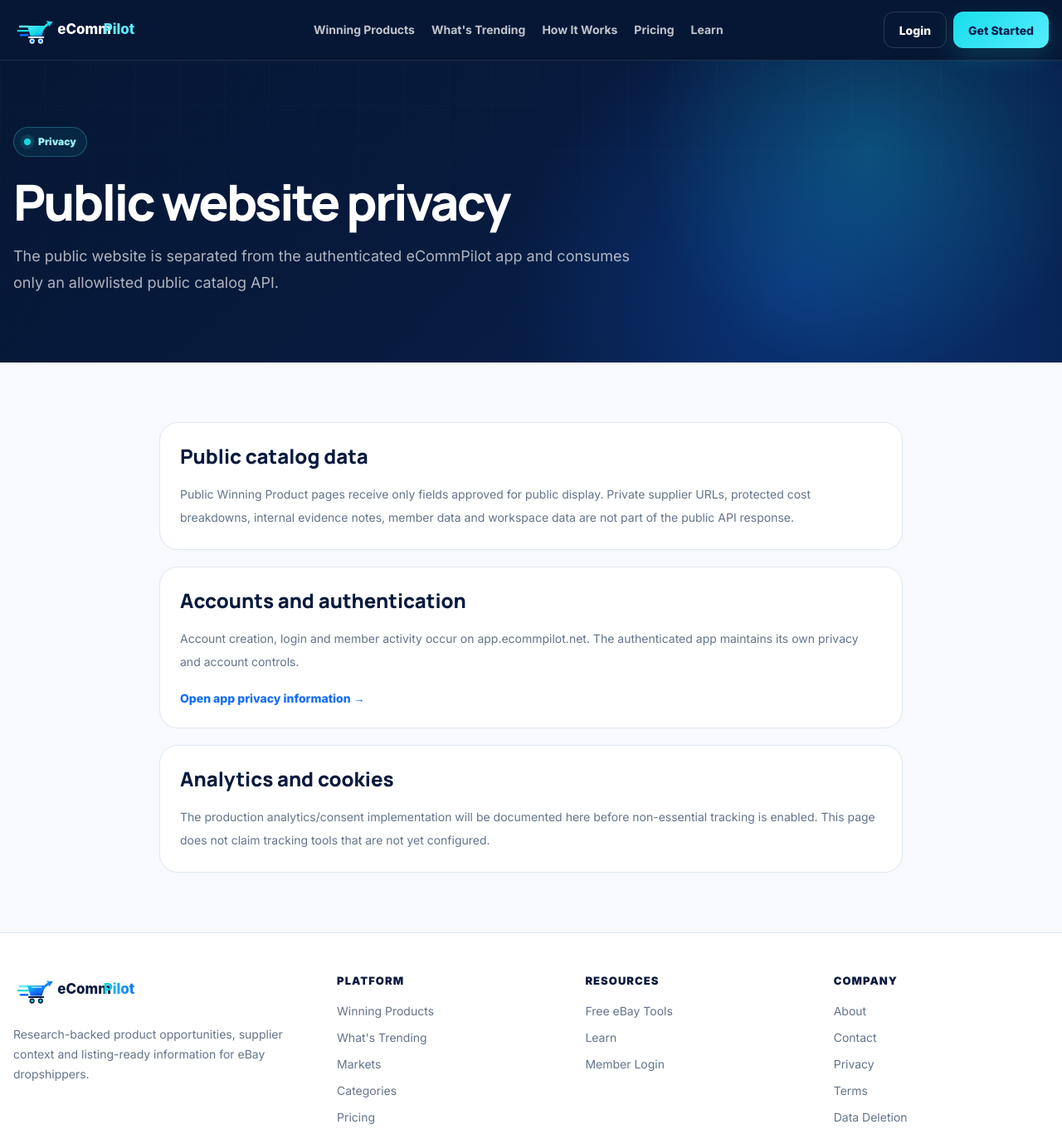
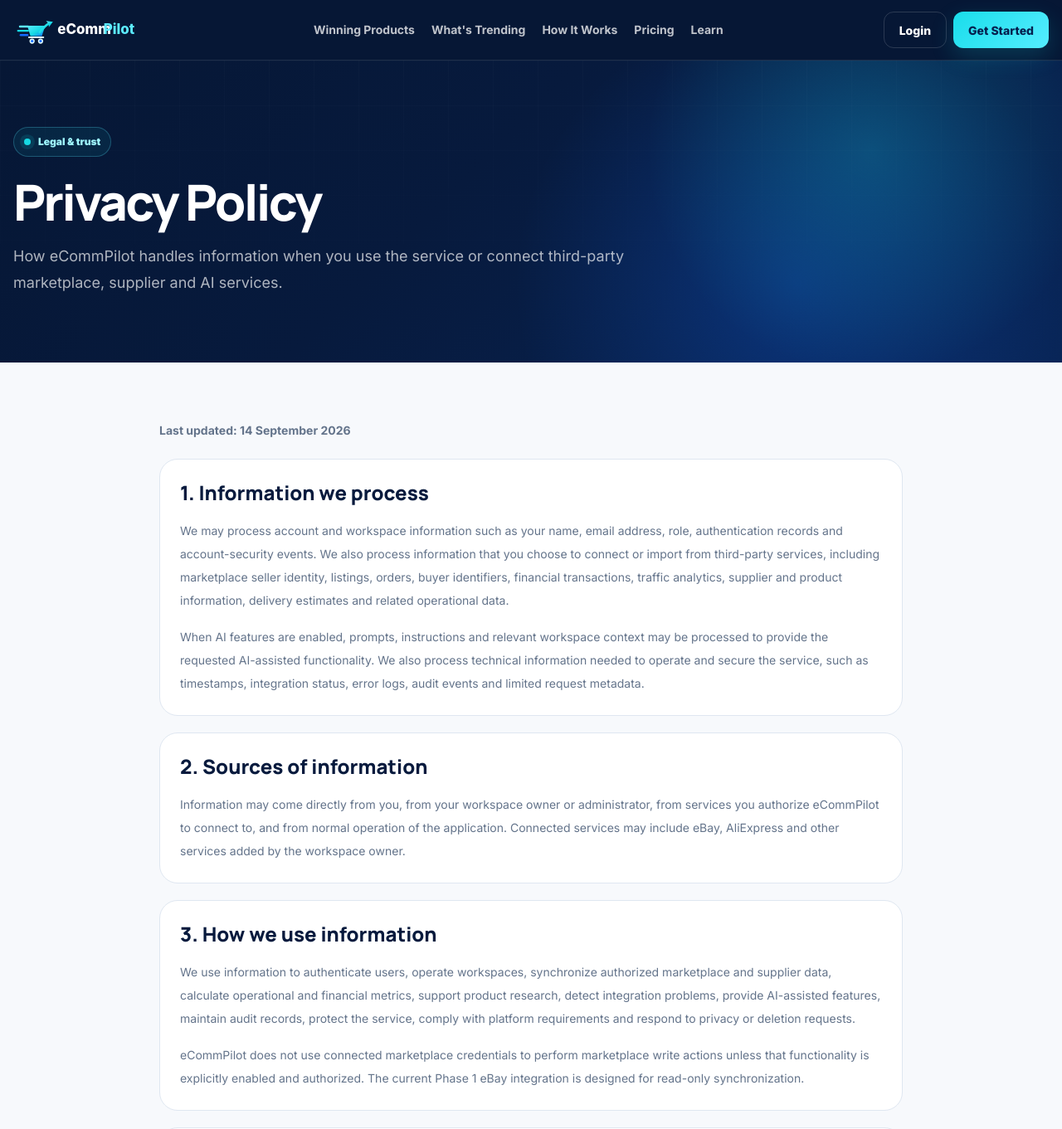
Before and after one commit to ponzey717/ecommpilot-main, a Next.js app: page /privacy in a window 1280 px wide. Shown: the top 1361 px of the page at 83% size. Built offline with nearby package versions, Linux system fonts and the light colour scheme.

Commit message:
legal: preserve full current Privacy Policy on public site

```diff
--- a/src/app/privacy/page.tsx
+++ b/src/app/privacy/page.tsx
@@ -5,42 +5,178 @@ import { PageShell } from "@/components/site/page-shell";
 import { buildMetadata } from "@/lib/seo/metadata";
 
 export const metadata: Metadata = buildMetadata({
-  title: "Privacy",
-  description: "eCommPilot public website privacy information and links to account privacy controls.",
+  title: "Privacy Policy",
+  description: "How eCommPilot collects, uses, stores and deletes data.",
   path: "/privacy",
 });
+
+function Section({ title, children }: { title: string; children: React.ReactNode }) {
+  return (
+    <section className="feature-card">
+      <h2 className="text-2xl font-extrabold text-[var(--navy)]">{title}</h2>
+      <div className="mt-4 grid gap-4 text-sm leading-7 text-[var(--muted)]">{children}</div>
+    </section>
+  );
+}
 
 export default function PrivacyPage() {
   return (
     <PageShell darkHeader>
       <PageHero
-        eyebrow="Privacy"
-        title="Public website privacy"
-        description="The public website is separated from the authenticated eCommPilot app and consumes only an allowlisted public catalog API."
+        eyebrow="Legal & trust"
+        title="Privacy Policy"
+        description="How eCommPilot handles information when you use the service or connect third-party marketplace, supplier and AI services."
       />
       <section className="py-14 md:py-18">
-        <div className="site-container max-w-4xl space-y-5">
-          <article className="feature-card">
-            <h2 className="text-2xl font-extrabold text-[var(--navy)]">Public catalog data</h2>
-            <p className="mt-4 text-sm leading-7 text-[var(--muted)]">
-              Public Winning Product pages receive only fields approved for public display. Private supplier URLs, protected cost breakdowns, internal evidence notes, member data and workspace data are not part of the public API response.
-            </p>
-          </article>
-          <article className="feature-card">
-            <h2 className="text-2xl font-extrabold text-[var(--navy)]">Accounts and authentication</h2>
-            <p className="mt-4 text-sm leading-7 text-[var(--muted)]">
-              Account creation, login and member activity occur on app.ecommpilot.net. The authenticated app maintains its own privacy and account controls.
-            </p>
-            <Link href="https://app.ecommpilot.net/privacy" className="mt-5 inline-block text-sm font-extrabold text-[var(--blue)]">
-              Open app privacy information →
-            </Link>
-          </article>
-          <article className="feature-card">
-            <h2 className="text-2xl font-extrabold text-[var(--navy)]">Analytics and cookies</h2>
-            <p className="mt-4 text-sm leading-7 text-[var(--muted)]">
-              The production analytics/consent implementation will be documented here before non-essential tracking is enabled. This page does not claim tracking tools that are not yet configured.
-            </p>
-          </article>
+        <div className="site-container max-w-4xl">
+          <p className="mb-6 text-sm font-bold text-[var(--muted)]">Last updated: 14 September 2026</p>
+          <div className="grid gap-5">
+            <Section title="1. Information we process">
+              <p>
+                We may process account and workspace information such as your name, email address,
+                role, authentication records and account-security events. We also process
+                information that you choose to connect or import from third-party services,
+                including marketplace seller identity, listings, orders, buyer identifiers,
+                financial transactions, traffic analytics, supplier and product information,
+                delivery estimates and related operational data.
+              </p>
+              <p>
+                When AI features are enabled, prompts, instructions and relevant workspace context
+                may be processed to provide the requested AI-assisted functionality. We also
+                process technical information needed to operate and secure the service, such as
+                timestamps, integration status, error logs, audit events and limited request metadata.
+              </p>
+            </Section>
+
+            <Section title="2. Sources of information">
+              <p>
+                Information may come directly from you, from your workspace owner or administrator,
+                from services you authorize eCommPilot to connect to, and from normal operation of
+                the application. Connected services may include eBay, AliExpress and other services
+                added by the workspace owner.
+              </p>
+            </Section>
+
+            <Section title="3. How we use information">
+              <p>
+                We use information to authenticate users, operate workspaces, synchronize authorized
+                marketplace and supplier data, calculate operational and financial metrics, support
+                product research, detect integration problems, provide AI-assisted features, maintain
+                audit records, protect the service, comply with platform requirements and respond to
+                privacy or deletion requests.
+              </p>
+              <p>
+                eCommPilot does not use connected marketplace credentials to perform marketplace
+                write actions unless that functionality is explicitly enabled and authorized. The
+                current Phase 1 eBay integration is designed for read-only synchronization.
+              </p>
+            </Section>
+
+            <Section title="4. Third-party services and service providers">
+              <p>
+                eCommPilot relies on third-party services to provide parts of the product. These may
+                include eBay and AliExpress for authorized marketplace or supplier data, OpenAI for
+                AI-assisted features when configured, Hostinger for application hosting,
+                Supabase/PostgreSQL for database services, and Upstash/Redis for queueing or caching.
+                Each third party processes information under its own terms and privacy practices.
+              </p>
+              <p>
+                We do not sell personal information. We share information only as needed to provide
+                the service, follow your authorized integrations, protect the service, comply with law
+                or meet contractual and platform obligations.
+              </p>
+            </Section>
+
+            <Section title="5. eBay data and marketplace account deletion">
+              <p>
+                eCommPilot may store eBay data needed for authorized seller operations. eBay requires
+                applications that store eBay user data to receive Marketplace Account
+                Deletion/Closure notifications. When eCommPilot receives a valid signed deletion
+                notification, it processes the request to delete or de-identify matching eBay user
+                data from the service, except information that must be retained for a specific legal,
+                accounting, fraud-prevention or dispute requirement.
+              </p>
+              <p>
+                Connected eBay OAuth access and refresh tokens are stored encrypted. If a connected
+                seller account is identified by a valid account-deletion notice, associated
+                integration credentials and seller-linked synchronized data are removed from
+                eCommPilot.
+              </p>
+            </Section>
+
+            <Section title="6. Retention">
+              <p>
+                We keep information only for as long as reasonably needed for the purposes described
+                above, to operate the workspace, maintain required financial or security records,
+                resolve disputes and comply with legal or platform obligations. Data that is no longer
+                needed is deleted or de-identified where practical.
+              </p>
+            </Section>
+
+            <Section title="7. Security">
+              <p>
+                eCommPilot uses technical and organizational safeguards designed for the sensitivity
+                of the information processed. These include hashed passwords, signed sessions,
+                encrypted integration credentials, workspace-scoped access controls, restricted
+                administrative capabilities and audit logging. No online system can guarantee
+                absolute security.
+              </p>
+            </Section>
+
+            <Section title="8. Cookies and browser storage">
+              <p>
+                eCommPilot currently uses essential authentication/session technology needed to keep
+                signed-in users securely connected to their workspace. We do not currently use
+                advertising cookies or sell cookie-derived data.
+              </p>
+            </Section>
+
+            <Section title="9. International processing">
+              <p>
+                eCommPilot and its service providers may process information in countries different
+                from your own. Where applicable, we use the service providers and contractual
+                arrangements available to support lawful international processing.
+              </p>
+            </Section>
+
+            <Section title="10. Your choices and privacy requests">
+              <p>
+                Depending on applicable law, you may have rights to request access, correction,
+                deletion or restriction of personal information. Workspace users can also ask the
+                workspace owner to remove or update their eCommPilot account. For instructions, visit
+                the Data Deletion page or Support page.
+              </p>
+              <div className="flex flex-wrap gap-3">
+                <Link href="/data-deletion" className="text-sm font-extrabold text-[var(--blue)]">
+                  Data Deletion →
+                </Link>
+                <Link href="https://app.ecommpilot.net/support" className="text-sm font-extrabold text-[var(--blue)]">
+                  Support Guidance →
+                </Link>
+              </div>
+            </Section>
+
+            <Section title="11. Children">
+              <p>
+                eCommPilot is a business operations service and is not intended for children under
+                18. We do not knowingly offer accounts to children.
+              </p>
+            </Section>
+
+            <Section title="12. Changes to this policy">
+              <p>
+                We may update this policy as the service, integrations or legal requirements change.
+                The current version and its update date will remain available at this URL.
+              </p>
+            </Section>
+
+            <Section title="13. Contact">
+              <p>
+                Privacy and data-protection requests can be submitted through the eCommPilot Support
+                page or through the owner of the workspace that controls your account.
+              </p>
+            </Section>
+          </div>
         </div>
       </section>
     </PageShell>
```
